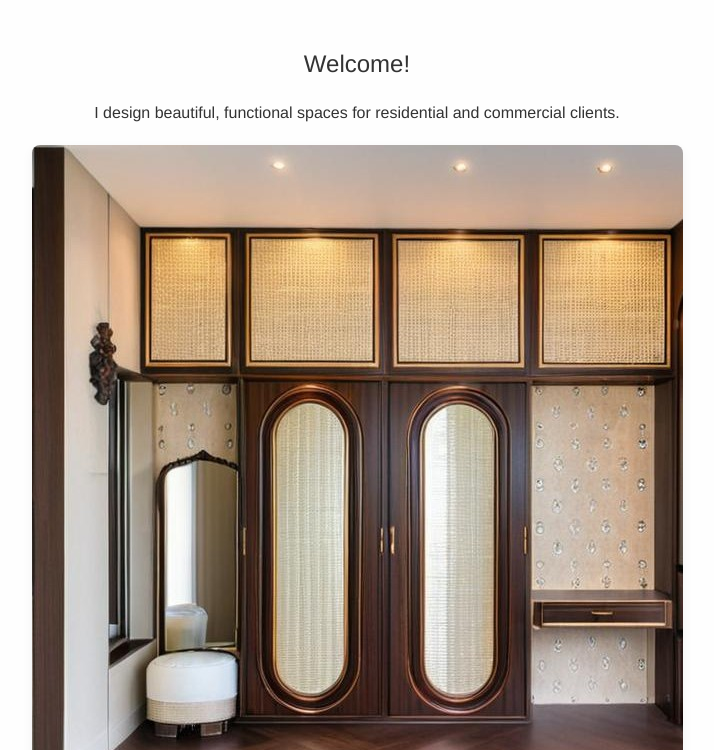
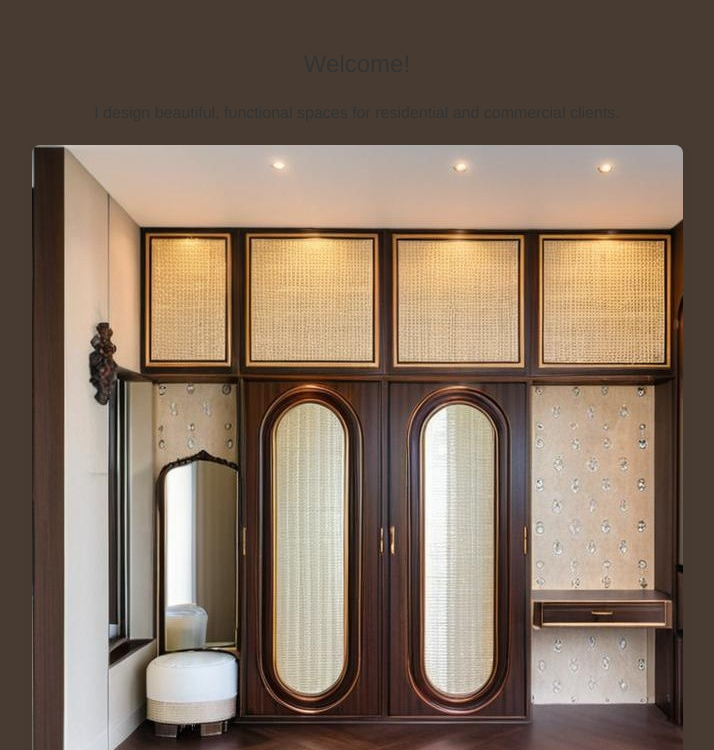
Before and after one commit to kirtirao-design/kirti-portfolio, a plain HTML site: page index.html in a window 1280 px wide. Shown: the part 249-999 px from the top of the page, without its empty margins (283-997 px from the left). Drawn offline with Linux system fonts and the light colour scheme.

Commit message:
Update style.css

```diff
--- a/css/style.css
+++ b/css/style.css
@@ -4,7 +4,7 @@ body {
   max-width: 1000px;
   margin: 0 auto;
   padding: 40px 20px;
-  background: #fefefe;
+  background: #483C32;
   color: #333;
   line-height: 1.6;
 }
```
